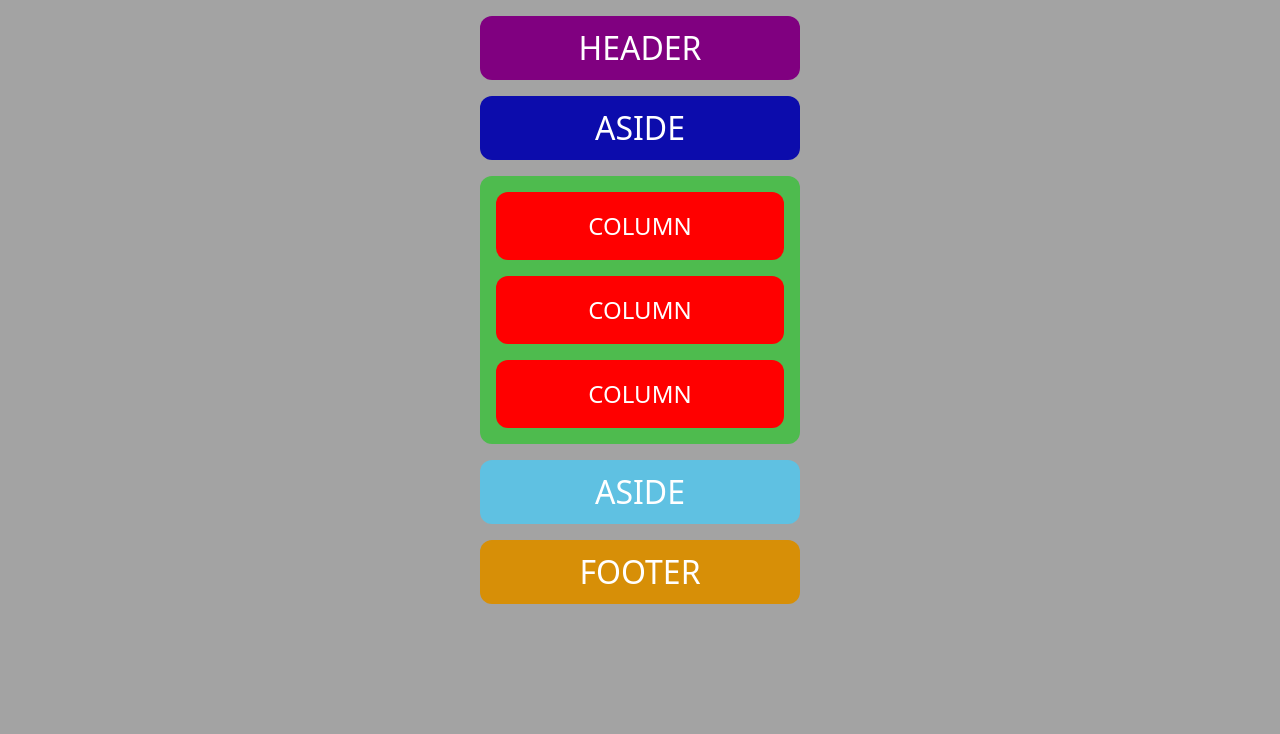
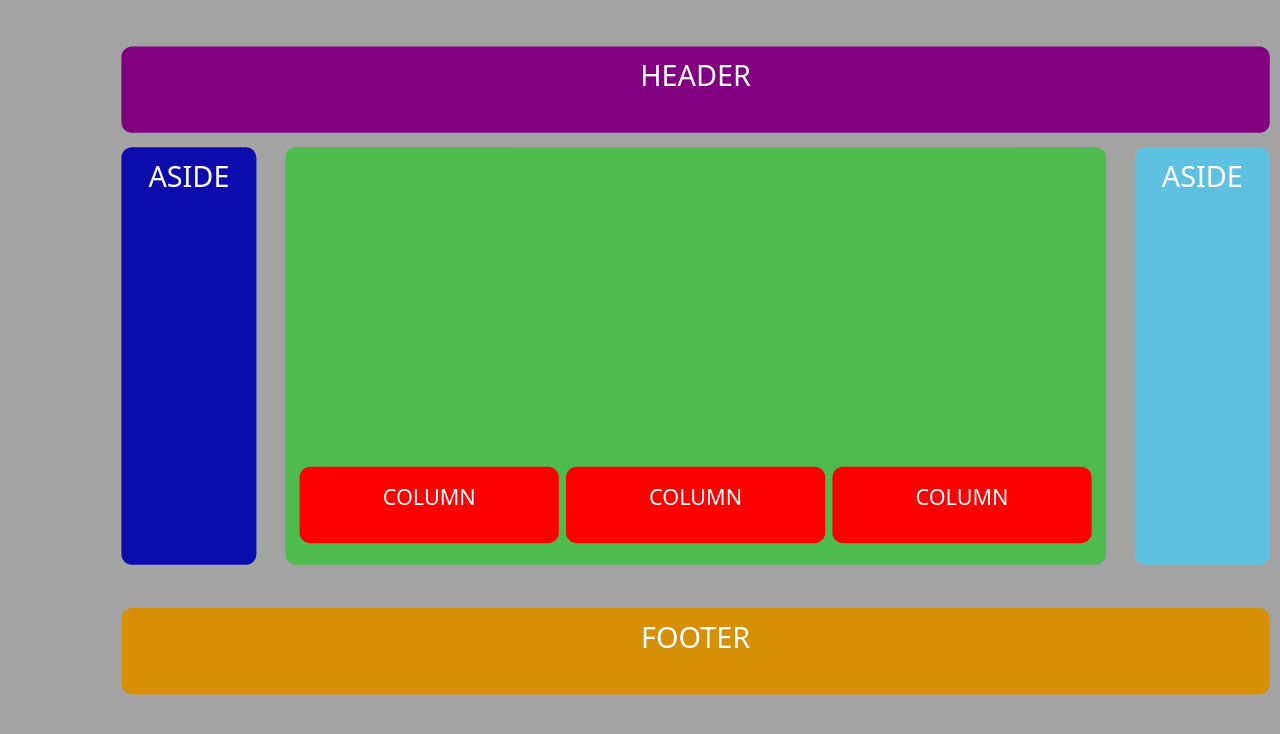
Before and after one commit to jrhankins883/Grid-Wireframe-Practice, a plain HTML site: page index.html in a window 1280 px wide. Drawn offline with Linux system fonts and the light colour scheme.

Commit message:
Build the Wireframe with Grid - Part 2 for Web Dev - Module 2

```diff
--- a/css/style.css
+++ b/css/style.css
@@ -11,7 +11,6 @@ main {
     justify-items: center;
 }
 
-/* General reusable styles */
 section, header, aside, footer {
     font-size: 2rem;
     padding: 0.5rem;
@@ -55,3 +54,74 @@ header {
 footer {
     background-color: rgb(215, 143, 7);
 }
+
+@media (min-width: 768px) {
+  body {
+    width: 80%;
+  }
+  main {
+    display: grid;
+    grid-template-columns: minmax(150px, 1fr) 3fr minmax(150px, 1fr);
+    grid-template-rows: auto 1fr auto;
+    grid-template-areas:
+      "header header header"
+      "aside1 article aside2"
+      "footer footer footer";
+    max-width: 900px;
+    margin: 2rem auto;
+    height: 90vh;
+    gap: 2rem;
+    padding: 0 1rem;
+    transform: scale(0.9);
+    transform-origin: top center;
+  }
+
+  header {
+    grid-area: header;
+    width: 100%;
+    margin: 1rem 0;
+    border-radius: 12px;
+    height: 100%;
+  }
+
+  .aside1 {
+    grid-area: aside1;
+    height: 100%;
+    align-self: stretch;
+    border-radius: 12px;
+    width: 100%;
+  }
+  .aside2 {
+    grid-area: aside2;
+    height: 100%;
+    align-self: stretch;
+    border-radius: 12px;
+    width: 100%;
+  }
+  .article {
+    grid-area: article;
+    display: grid;
+    grid-template-columns: repeat(3, 1fr);
+    grid-template-rows: 1fr auto;
+    padding: 1rem;
+    border-radius: 12px;
+    height: 100%;
+    background-color: rgb(78, 187, 78);
+    gap: 0.5rem;
+    width: 100%;
+  }
+  .column1,
+  .column2,
+  .column3 {
+    height: 20%;
+    align-self: end;
+  }
+
+  footer {
+    grid-area: footer;
+    width: 100%;
+    margin: 1rem 0;
+    border-radius: 12px;
+    height: 100%;
+  }
+}
```
Also changed, not shown: index.html (+3 -3 lines).
